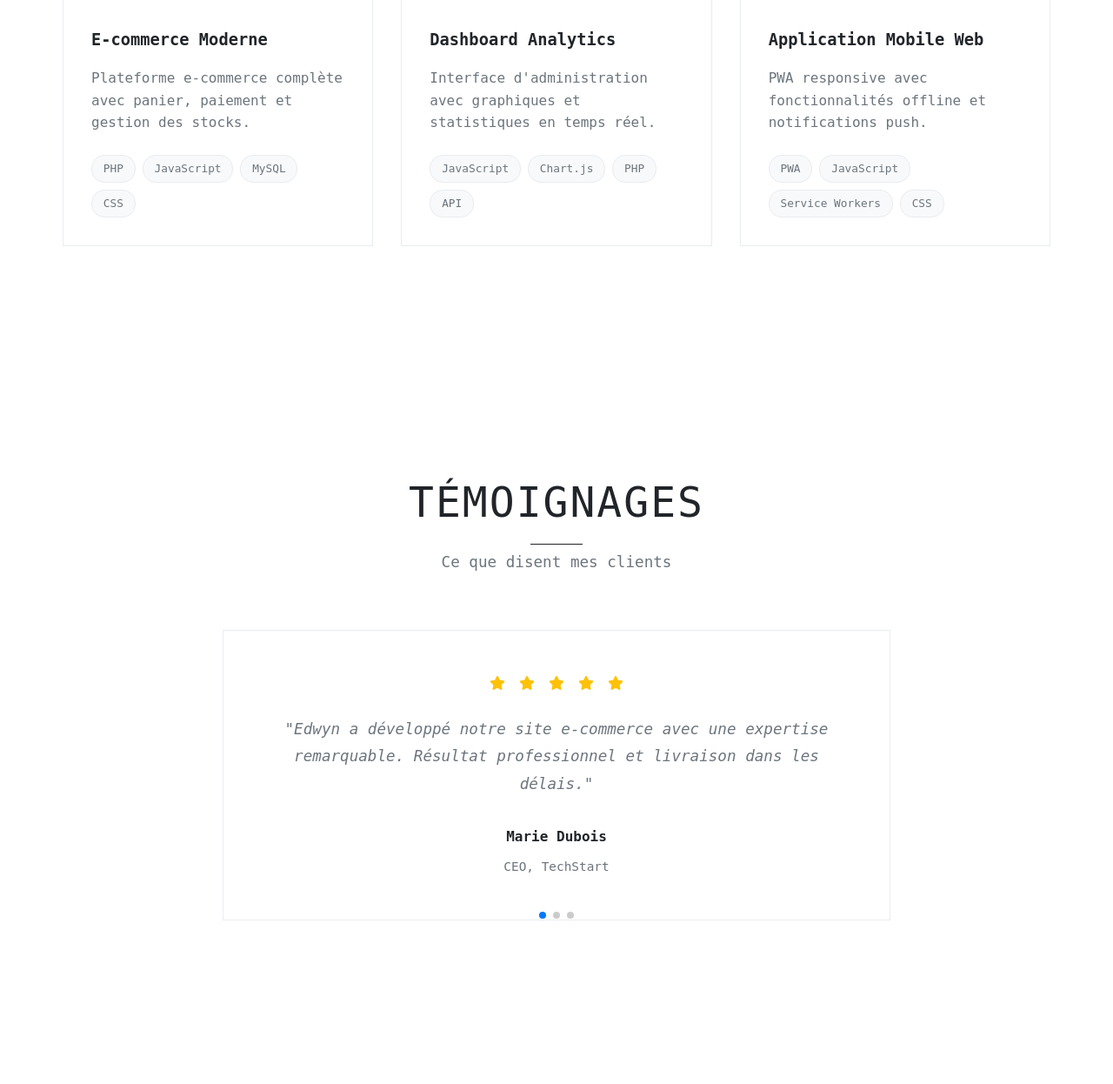
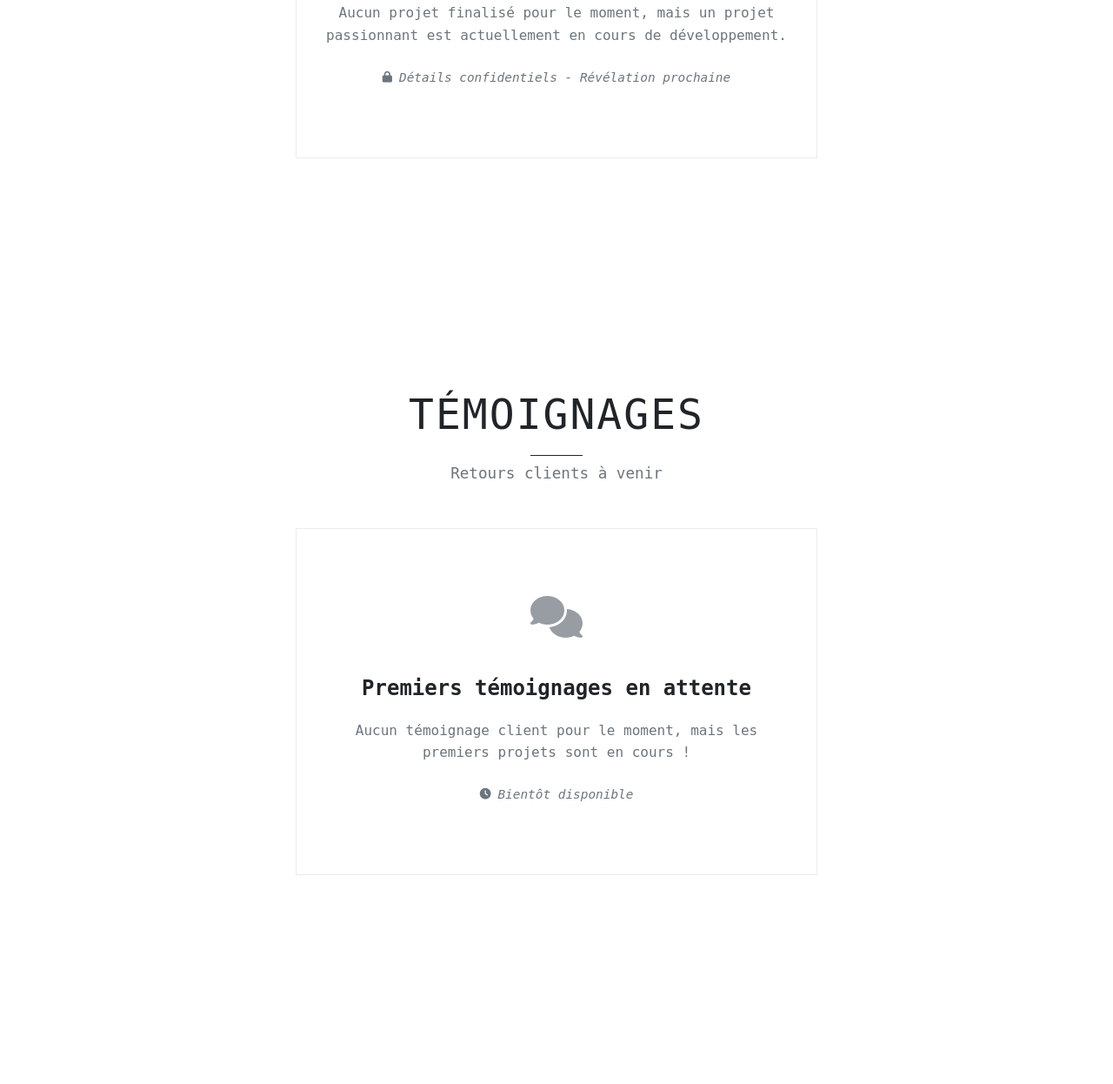
Before and after one commit to EdwynDev/Portfolio, a PHP site: page / in a window 1280 px wide. Shown: the part 3778-5024 px from the top of the page at 87% size. Run offline with PHP 8.4, Linux system fonts and the light colour scheme; some libraries are stand-ins or nearby versions; some web fonts are replaced.

Commit message:
Retirer témoignages et projets temporairement

```diff
--- a/app/Views/home.php
+++ b/app/Views/home.php
@@ -24,51 +24,51 @@ if ($_SERVER['REQUEST_METHOD'] === 'POST' && isset($_POST['name'], $_POST['email
 }
 
 // Données pour les projets (simulées)
-$projets = [
-    [
-        'titre' => 'E-commerce Moderne',
-        'description' => 'Plateforme e-commerce complète avec panier, paiement et gestion des stocks.',
-        'technologies' => ['PHP', 'JavaScript', 'MySQL', 'CSS'],
-        'image' => 'https://images.pexels.com/photos/230544/pexels-photo-230544.jpeg?auto=compress&cs=tinysrgb&w=400',
-        'lien' => '#'
-    ],
-    [
-        'titre' => 'Dashboard Analytics',
-        'description' => 'Interface d\'administration avec graphiques et statistiques en temps réel.',
-        'technologies' => ['JavaScript', 'Chart.js', 'PHP', 'API'],
-        'image' => 'https://images.pexels.com/photos/590020/pexels-photo-590020.jpeg?auto=compress&cs=tinysrgb&w=400',
-        'lien' => '#'
-    ],
-    [
-        'titre' => 'Application Mobile Web',
-        'description' => 'PWA responsive avec fonctionnalités offline et notifications push.',
-        'technologies' => ['PWA', 'JavaScript', 'Service Workers', 'CSS'],
-        'image' => 'https://images.pexels.com/photos/196644/pexels-photo-196644.jpeg?auto=compress&cs=tinysrgb&w=400',
-        'lien' => '#'
-    ]
-];
+// $projets = [
+//     [
+//         'titre' => 'E-commerce Moderne',
+//         'description' => 'Plateforme e-commerce complète avec panier, paiement et gestion des stocks.',
+//         'technologies' => ['PHP', 'JavaScript', 'MySQL', 'CSS'],
+//         'image' => 'https://images.pexels.com/photos/230544/pexels-photo-230544.jpeg?auto=compress&cs=tinysrgb&w=400',
+//         'lien' => '#'
+//     ],
+//     [
+//         'titre' => 'Dashboard Analytics',
+//         'description' => 'Interface d\'administration avec graphiques et statistiques en temps réel.',
+//         'technologies' => ['JavaScript', 'Chart.js', 'PHP', 'API'],
+//         'image' => 'https://images.pexels.com/photos/590020/pexels-photo-590020.jpeg?auto=compress&cs=tinysrgb&w=400',
+//         'lien' => '#'
+//     ],
+//     [
+//         'titre' => 'Application Mobile Web',
+//         'description' => 'PWA responsive avec fonctionnalités offline et notifications push.',
+//         'technologies' => ['PWA', 'JavaScript', 'Service Workers', 'CSS'],
+//         'image' => 'https://images.pexels.com/photos/196644/pexels-photo-196644.jpeg?auto=compress&cs=tinysrgb&w=400',
+//         'lien' => '#'
+//     ]
+// ];
 
 // Données pour les témoignages
-$testimonials = [
-    [
-        'nom' => 'Marie Dubois',
-        'poste' => 'CEO, TechStart',
-        'message' => 'Edwyn a développé notre site e-commerce avec une expertise remarquable. Résultat professionnel et livraison dans les délais.',
-        'note' => 5
-    ],
-    [
-        'nom' => 'Pierre Martin',
-        'poste' => 'Directeur Marketing, InnovCorp',
-        'message' => 'Excellent développeur, à l\'écoute et force de proposition. Je recommande vivement ses services.',
-        'note' => 5
-    ],
-    [
-        'nom' => 'Sophie Laurent',
-        'poste' => 'Fondatrice, DigitalFlow',
-        'message' => 'Travail de qualité, code propre et interface utilisateur intuitive. Parfait pour notre projet.',
-        'note' => 5
-    ]
-];
+// $testimonials = [
+//     [
+//         'nom' => 'Marie Dubois',
+//         'poste' => 'CEO, TechStart',
+//         'message' => 'Edwyn a développé notre site e-commerce avec une expertise remarquable. Résultat professionnel et livraison dans les délais.',
+//         'note' => 5
+//     ],
+//     [
+//         'nom' => 'Pierre Martin',
+//         'poste' => 'Directeur Marketing, InnovCorp',
+//         'message' => 'Excellent développeur, à l\'écoute et force de proposition. Je recommande vivement ses services.',
+//         'note' => 5
+//     ],
+//     [
+//         'nom' => 'Sophie Laurent',
+//         'poste' => 'Fondatrice, DigitalFlow',
+//         'message' => 'Travail de qualité, code propre et interface utilisateur intuitive. Parfait pour notre projet.',
+//         'note' => 5
+//     ]
+// ];
 
 // Données pour le blog (simulées)
 $articles_blog = [
@@ -456,8 +456,22 @@ $articles_blog = [
     <!-- Section Projets -->
     <section id="projects" class="section">
         <h2 data-aos="fade-up">MES PROJETS</h2>
-        <p class="section-subtitle" data-aos="fade-up" data-aos-delay="200">Découvrez quelques-unes de mes réalisations récentes</p>
+        <p class="section-subtitle" data-aos="fade-up" data-aos-delay="200">Projets en cours de développement</p>
 
+        <div class="empty-state" data-aos="fade-up" data-aos-delay="300">
+            <div class="empty-icon">
+                <i class="fas fa-code"></i>
+            </div>
+            <h3>Projets en développement</h3>
+            <p>Aucun projet finalisé pour le moment, mais un projet passionnant est actuellement en cours de développement.</p>
+            <p class="confidential-note">
+                <i class="fas fa-lock"></i>
+                Détails confidentiels - Révélation prochaine
+            </p>
+        </div>
+
+        <!-- Projets commentés pour plus tard -->
+        <?php /*
         <div class="projects-grid">
             <?php foreach ($projets as $index => $projet): ?>
             <div class="project-card" data-aos="fade-up" data-aos-delay="<?php echo ($index + 1) * 100; ?>">
@@ -481,13 +495,28 @@ $articles_blog = [
             </div>
             <?php endforeach; ?>
         </div>
+        */ ?>
     </section>
 
     <!-- Section Témoignages -->
     <section id="testimonials" class="section">
         <h2 data-aos="fade-up">TÉMOIGNAGES</h2>
-        <p class="section-subtitle" data-aos="fade-up" data-aos-delay="200">Ce que disent mes clients</p>
+        <p class="section-subtitle" data-aos="fade-up" data-aos-delay="200">Retours clients à venir</p>
 
+        <div class="empty-state" data-aos="fade-up" data-aos-delay="300">
+            <div class="empty-icon">
+                <i class="fas fa-comments"></i>
+            </div>
+            <h3>Premiers témoignages en attente</h3>
+            <p>Aucun témoignage client pour le moment, mais les premiers projets sont en cours !</p>
+            <p class="coming-soon">
+                <i class="fas fa-clock"></i>
+                Bientôt disponible
+            </p>
+        </div>
+
+        <!-- Témoignages commentés pour plus tard -->
+        <?php /*
         <div class="testimonials-container" data-aos="fade-up" data-aos-delay="400">
             <div class="swiper testimonials-swiper">
                 <div class="swiper-wrapper">
@@ -513,6 +542,7 @@ $articles_blog = [
                 <div class="swiper-pagination"></div>
             </div>
         </div>
+        */ ?>
     </section>
 
     <!-- Section Blog -->
@@ -588,7 +618,7 @@ $articles_blog = [
                     <div class="calendar-week">
                         <?php
                         $jours = ['Lun', 'Mar', 'Mer', 'Jeu', 'Ven'];
-                        $disponibilites = [true, true, false, true, true];
+                        $disponibilites = [true, true, true, true, true];
                         for ($i = 0; $i < 5; $i++):
                         ?>
                         <div class="calendar-day <?php echo $disponibilites[$i] ? 'available' : 'busy'; ?>">
@@ -598,6 +628,14 @@ $articles_blog = [
                             </span>
                         </div>
                         <?php endfor; ?>
+                        <div class="calendar-day busy">
+                            <span class="day-name">Sam</span>
+                            <span class="day-status">Weekend</span>
+                        </div>
+                        <div class="calendar-day busy">
+                            <span class="day-name">Dim</span>
+                            <span class="day-status">Weekend</span>
+                        </div>
                     </div>
                 </div>
             </div>
--- a/assets/CSS/home.css
+++ b/assets/CSS/home.css
@@ -570,6 +570,52 @@ nav {
     font-size: 0.8rem;
     border-radius: 15px;
     border: 1px solid var(--border-color);
+}
+
+/* Empty State */
+.empty-state {
+    text-align: center;
+    padding: 4rem 2rem;
+    border: 1px solid var(--border-color);
+    background: var(--primary-color);
+    max-width: 600px;
+    margin: 0 auto;
+}
+
+.empty-icon {
+    font-size: 3rem;
+    color: var(--text-secondary);
+    margin-bottom: 1.5rem;
+    opacity: 0.7;
+}
+
+.empty-state h3 {
+    color: var(--text-primary);
+    margin-bottom: 1rem;
+    font-size: 1.5rem;
+}
+
+.empty-state p {
+    color: var(--text-secondary);
+    line-height: 1.6;
+    margin-bottom: 1rem;
+}
+
+.confidential-note,
+.coming-soon {
+    display: flex;
+    align-items: center;
+    justify-content: center;
+    gap: 0.5rem;
+    font-style: italic;
+    color: var(--accent-color);
+    font-size: 0.9rem;
+    margin-top: 1.5rem;
+}
+
+.confidential-note i,
+.coming-soon i {
+    font-size: 0.8rem;
 }
 
 /* Testimonials */
```
